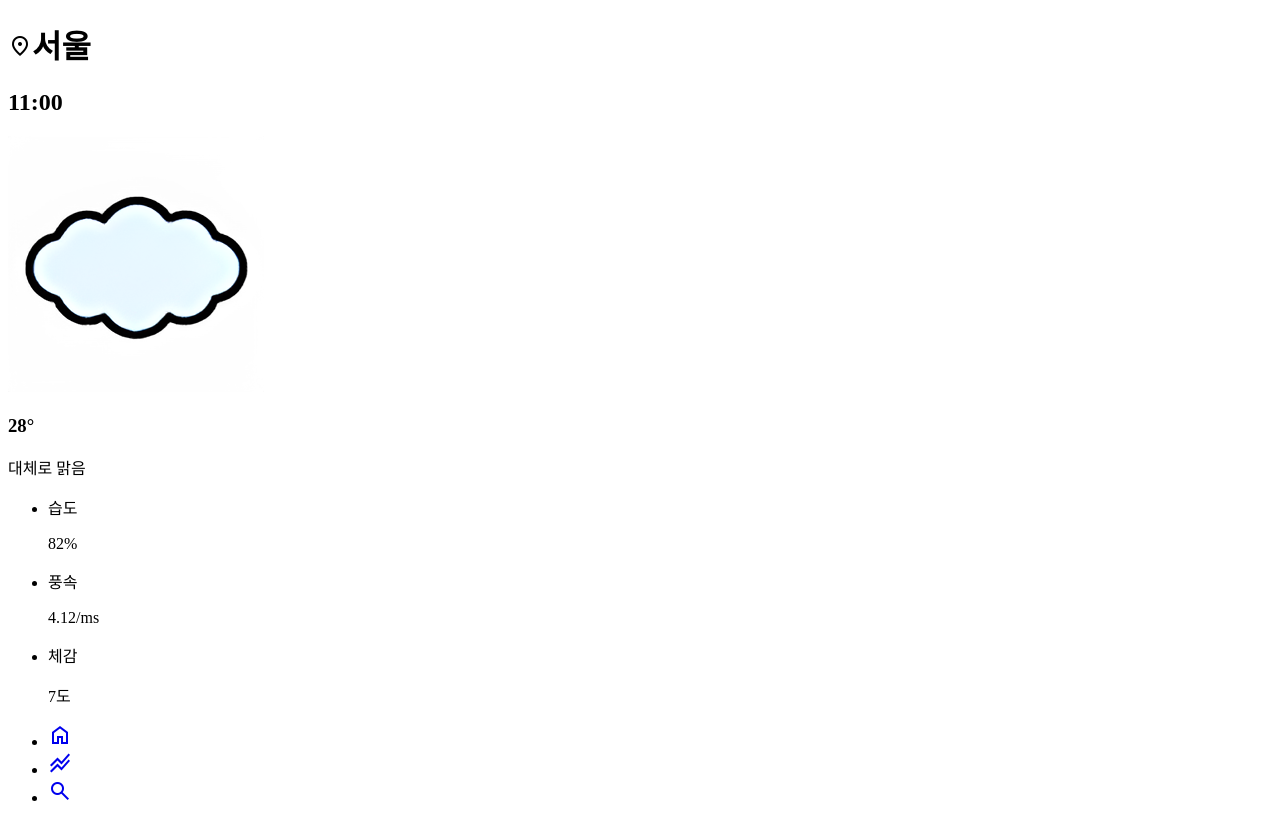
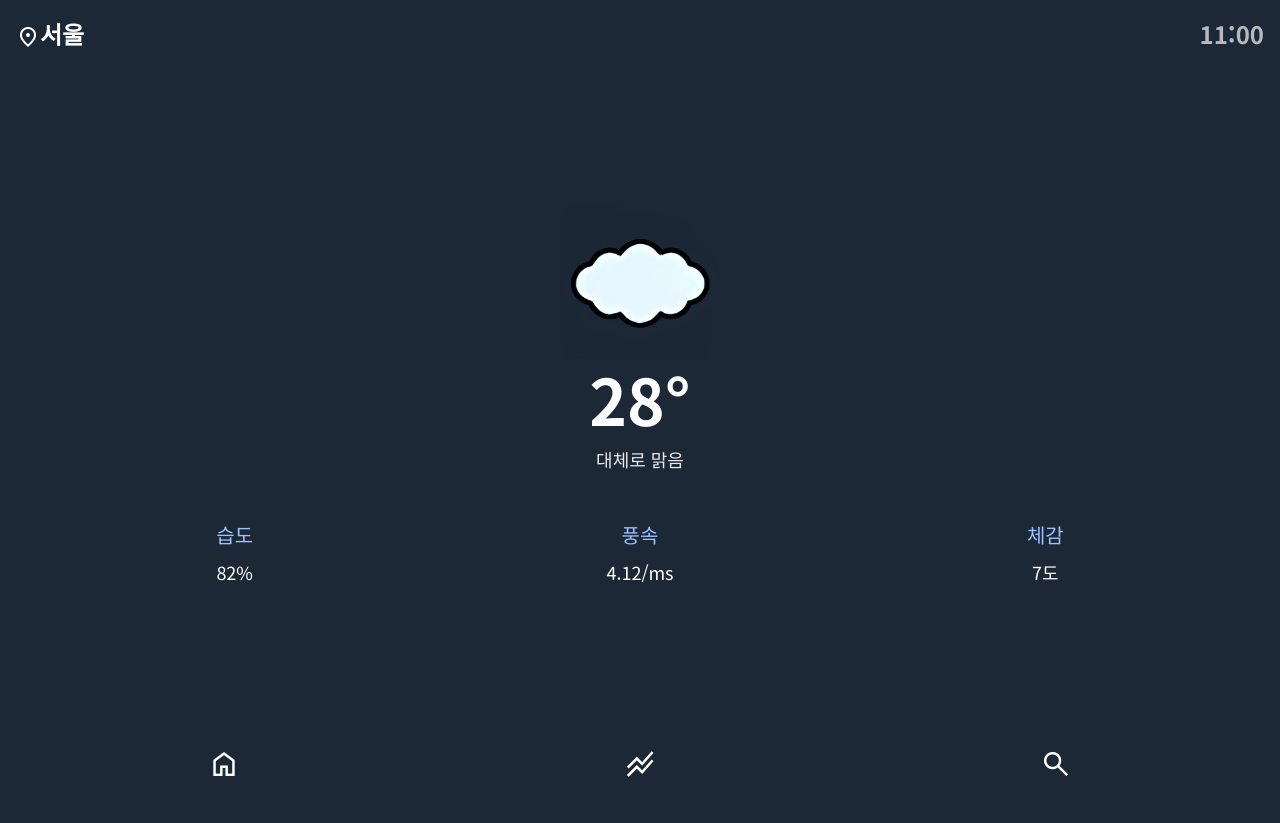
Before and after one commit to eunseongzzangzzangman/weather-app, a Vue app in the folder vue/: page / in a window 1280 px wide. After the commit the page ends 800 px from the top, so only its background shows below. Built offline with nearby package versions, Linux system fonts and the light colour scheme.

Commit message:
css 코드 작성 및 레이아웃 구성

```diff
--- a/vue/src/App.vue
+++ b/vue/src/App.vue
@@ -1,6 +1,7 @@
 <script setup>
 import { onBeforeMount, onBeforeUnmount } from 'vue';
 import { RouterView } from 'vue-router';
+import DefaultLayout from './layouts/DefaultLayout.vue';
 const init = () => {
         let vh = window.innerHeight * 0.01;
         document.documentElement.style.setProperty("--vh", `${vh}px`);
@@ -14,5 +15,7 @@ const init = () => {
       });
 </script>
 <template>
-  <RouterView />
+  <DefaultLayout>
+    <RouterView />
+  </DefaultLayout>
 </template>
--- a/vue/src/assets/main.css
+++ b/vue/src/assets/main.css
@@ -0,0 +1,310 @@
+* {
+    margin: 0;
+    padding: 0;
+    box-sizing: border-box;
+    list-style: none;
+    text-decoration: none;
+    color: inherit;
+  }
+
+  :root {
+    --app-header: 3.4375rem;
+    --app-footer: 4.28125rem;
+    --app-title: 1.5rem;
+  }
+
+  ::-webkit-scrollbar {
+    display: none;
+  }
+
+  body {
+    font-family: 'Noto Sans KR', sans-serif;
+    background-color: #1d2837;
+    height: calc(var(--vh, 1vh) * 100);
+  }
+
+  .header {
+    display: flex;
+    justify-content: space-between;
+    text-align: center;
+    padding: 1rem;
+    height: var(--app-header);
+  }
+
+  .header__title {
+    font-size: 1.5rem;
+    color: white;
+  }
+
+  .header__title span {
+    vertical-align: -5px;
+  }
+
+  .header__city {
+    font-size: 1.5rem;
+    color: rgba(255, 255, 255, 0.68);
+  }
+
+  .header__date {
+    font-size: 1.5rem;
+    color: rgba(255, 255, 255, 0.68);
+  }
+
+  /**=======================
+  홈 화면
+  =========================*/
+
+  .main {
+    height: calc(var(--vh, 1vh) * 100 - var(--app-header) - var(--app-footer));
+    overflow: scroll;
+  }
+
+  .weather {
+    display: flex;
+    flex-direction: column;
+    justify-content: center;
+    height: 100%;
+    padding: 2rem 2rem;
+    color: white;
+    text-align: center;
+  }
+
+  .weather-city,
+  .forecast {
+    padding: 2rem 2rem;
+    color: white;
+  }
+
+  .weather__img {
+    width: 10rem;
+  }
+
+  .weather_temp {
+    font-size: 4rem;
+    line-height: 1;
+    margin-bottom: 1rem;
+  }
+
+  .weather_summary {
+    font-size: 1.125rem;
+    color: #eaeaea;
+    margin-bottom: 3rem;
+  }
+
+  .weather__moreList {
+    display: flex;
+    justify-content: space-around;
+  }
+
+  .weather__moreListItem {
+    flex: 0 0 33.33%;
+  }
+
+  .weather__subtitle {
+    font-size: 1.25rem;
+    color: #9bc3ff;
+    margin-bottom: 0.625rem;
+  }
+
+  .weather__desc {
+    font-size: 1.125rem;
+  }
+
+  .weather__week {
+    padding: 1rem 0;
+  }
+
+  .weather__week__tab {
+    display: flex;
+    justify-content: space-around;
+    text-align: left;
+    margin-bottom: 1.5rem;
+    font-size: 1.15rem;
+    font-weight: normal;
+  }
+
+  .week__list {
+    display: flex;
+    align-items: center;
+    overflow: scroll;
+    margin-left: -2rem;
+    padding: 1rem 0;
+    min-height: 132px;
+  }
+
+  .week__list__item {
+    display: flex;
+    flex-direction: column;
+    justify-content: center;
+    align-items: center;
+    flex: 0 0 25%;
+    font-size: 1.125rem;
+  }
+
+  .week_icons {
+    width: 3rem;
+  }
+
+  /**
+   Footer
+   **/
+  .footer {
+    position: fixed;
+    bottom: 0;
+    width: 100%;
+    padding: 1rem;
+    height: var(--app-footer);
+  }
+
+  .footer__list {
+    display: flex;
+    justify-content: space-around;
+    color: white;
+  }
+
+  .footer_icons {
+    font-size: 2rem;
+  }
+
+  /**=======================
+  검색 화면
+  =========================*/
+
+  .weather__search {
+    margin-bottom: 1.5rem;
+  }
+
+  .weather__searchBar {
+    width: 100%;
+    background-color: #233a5a;
+    border: 1px solid #233a5a;
+    padding: 1rem;
+    outline: none;
+    border-radius: 5px;
+    color: white;
+  }
+
+  .weather-city,
+  .forecast {
+    height: calc(var(--vh, 1vh) * 100 - var(--app-footer));
+    overflow: scroll;
+  }
+
+  .weather__city {
+    display: flex;
+    align-items: center;
+    background-color: #233a5a;
+    border-radius: 10px;
+    margin-bottom: 1.5rem;
+    padding: 1rem 1.5rem;
+    position: relative;
+  }
+
+  .weather__cancel {
+    position: absolute;
+    top: -7px;
+    right: -7px;
+  }
+
+  .weather__city:last-child {
+    margin-bottom: 0;
+  }
+
+  .weather__cityLeft {
+    flex: 0 0 70%;
+    text-align: left;
+  }
+
+  .weather__cityRight {
+    flex: 0 0 30%;
+    text-align: right;
+  }
+
+  .weather__cityImg {
+    max-width: 100%;
+  }
+
+  .weather__cityTmp {
+    font-size: 2rem;
+  }
+
+  .weather__cityTmpMore {
+    font-size: 0.875rem;
+    color: #bababa;
+  }
+
+  /**=======================
+  예보 화면
+  =========================*/
+  .forecast {
+    margin-bottom: 2rem;
+  }
+
+  .forecast__title {
+    font-size: var(--app-title);
+    display: block;
+  }
+
+  .forecast__weekListItem {
+    display: flex;
+    justify-content: space-around;
+    align-items: center;
+    border-bottom: 1px solid #bababa;
+    padding: 0.625rem 0;
+  }
+
+  .forecast__day {
+    display: block;
+    margin-bottom: 0.3125rem;
+  }
+
+  .forecast__tmp {
+    font-size: 2.5rem;
+  }
+
+  .forecast__date {
+    color: #bababa;
+  }
+
+  .forecast__weekListImg {
+    width: 100%;
+  }
+
+  .forecast__itemLeft {
+    flex: 0 0 40%;
+  }
+
+  .forecast__itemMiddle {
+    flex: 0 0 40%;
+  }
+
+  .forecast__itemRight {
+    flex: 0 0 20%;
+  }
+
+  .no-data {
+    display: flex;
+    justify-content: center;
+    align-items: center;
+    font-size: 1.25rem;
+    color: #bababa;
+    height: 100%;
+  }
+
+  @media (max-width: 420px) {
+    html {
+      font-size: 14px;
+    }
+  }
+
+  @media (max-width: 361px) {
+    html {
+      font-size: 13px;
+    }
+  }
+
+  @media (max-width: 337px) {
+    html {
+      font-size: 11px;
+    }
+  }
--- /dev/null
+++ b/vue/src/components/TheFooter.vue
@@ -0,0 +1,26 @@
+<script setup>
+import { RouterLink } from 'vue-router';
+</script>
+<template>
+    <footer class="footer">
+      <ul class="footer__list">
+        <li class="footer__item">
+          <RouterLink to="/">
+            <span class="material-symbols-outlined footer_icons"> home </span>
+          </RouterLink>
+        </li>
+        <li>
+          <RouterLink to="/forecast">
+            <span class="material-symbols-outlined footer_icons">
+              stacked_line_chart
+            </span>
+          </RouterLink>
+        </li>
+        <li>
+          <RouterLink to="/search">
+            <span class="material-symbols-outlined footer_icons"> search </span>
+          </RouterLink>
+        </li>
+      </ul>
+    </footer>
+</template>
--- /dev/null
+++ b/vue/src/layouts/DefaultLayout.vue
@@ -0,0 +1,7 @@
+<script setup>
+import TheFooter from '@/components/TheFooter.vue';
+</script>
+<template>
+    <slot></slot>
+    <TheFooter />
+</template>
--- a/vue/src/views/ForecastView.vue
+++ b/vue/src/views/ForecastView.vue
@@ -37,26 +37,4 @@
         </ul>
       </section>
     </article>
-    <!-- 공통 하단 영역 -->
-    <footer class="footer">
-      <ul class="footer__list">
-        <li class="footer__item">
-          <a href="/">
-            <span class="material-symbols-outlined footer_icons"> home </span>
-          </a>
-        </li>
-        <li>
-          <a href="forecast.html">
-            <span class="material-symbols-outlined footer_icons">
-              stacked_line_chart
-            </span>
-          </a>
-        </li>
-        <li>
-          <a href="/search.html">
-            <span class="material-symbols-outlined footer_icons"> search </span>
-          </a>
-        </li>
-      </ul>
-    </footer>
 </template>
--- a/vue/src/views/HomeView.vue
+++ b/vue/src/views/HomeView.vue
@@ -35,26 +35,4 @@
         </section>
       </article>
     </main>
-    <!-- 공통 하단 영역 -->
-    <footer class="footer">
-      <ul class="footer__list">
-        <li class="footer__item">
-          <a href="/">
-            <span class="material-symbols-outlined footer_icons"> home </span>
-          </a>
-        </li>
-        <li>
-          <a href="forecast.html">
-            <span class="material-symbols-outlined footer_icons">
-              stacked_line_chart
-            </span>
-          </a>
-        </li>
-        <li>
-          <a href="/search.html">
-            <span class="material-symbols-outlined footer_icons"> search </span>
-          </a>
-        </li>
-      </ul>
-    </footer>
 </template>
--- a/vue/src/views/SearchView.vue
+++ b/vue/src/views/SearchView.vue
@@ -30,26 +30,4 @@
         <p>검색한 지역이 없습니다.</p>
       </section>
     </main>
-    <!-- 공통 하단 영역 -->
-    <footer class="footer">
-      <ul class="footer__list">
-        <li class="footer__item">
-          <a href="/">
-            <span class="material-symbols-outlined footer_icons"> home </span>
-          </a>
-        </li>
-        <li>
-          <a href="forecast.html">
-            <span class="material-symbols-outlined footer_icons">
-              stacked_line_chart
-            </span>
-          </a>
-        </li>
-        <li>
-          <a href="/search.html">
-            <span class="material-symbols-outlined footer_icons"> search </span>
-          </a>
-        </li>
-      </ul>
-    </footer>
 </template>
```
